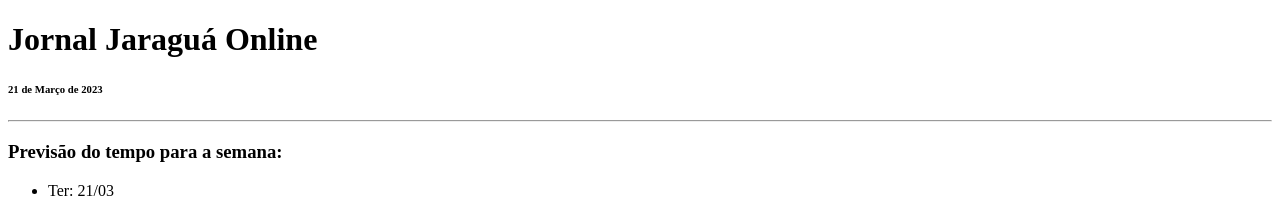
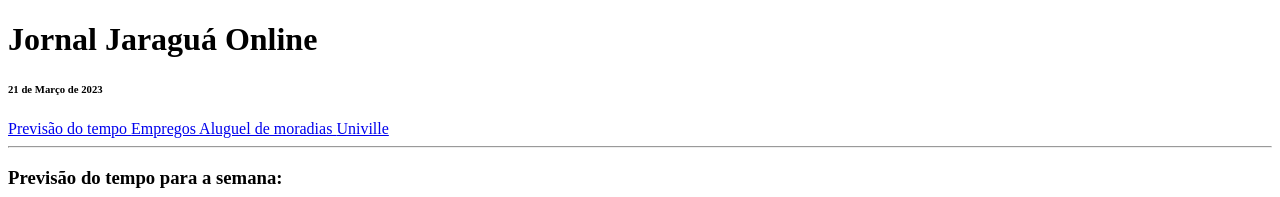
Before and after one commit to AntoniusGuh/AntoniusGuh.github.io, a plain HTML site: page Trabalho01/index.html in a window 1280 px wide. Shown: the top 197 px of the page. Drawn offline with Linux system fonts and the light colour scheme.

Commit message:
Update index.html

```diff
--- a/Trabalho01/index.html
+++ b/Trabalho01/index.html
@@ -8,8 +8,20 @@
 	<body>
 		<h1>Jornal Jaraguá Online</h1>
 		<h6>21 de Março de 2023</h4>
+		<a href="#tempo">
+			Previsão do tempo
+		</a>
+		<a href="#emprego">
+			Empregos
+		</a>
+		<a href="#casa">
+			Aluguel de moradias
+		</a>
+		<a href="#univille">
+			Univille
+		</a>
 		<hr>
-		<h3>Previsão do tempo para a semana:</h3>
+		<h3 id="tempo">Previsão do tempo para a semana:</h3>
 		<ul>
 			<li>Ter: 21/03</li>
 			<ul>
@@ -62,7 +74,7 @@
 		</ul>
 		<br><hl>
 		<hr>
-		<h3>Portal do Emprego</h3>
+		<h3 id="emprego">Portal do Emprego</h3>
 		<h4>Atendente</h4>
 		<ul>
 			<li><b>Local:</b> Renner, Jaraguá do Sul Park Shopping</li>
@@ -85,7 +97,7 @@
 			<li><mark>Nescessário estar cursando ensino superior em alguma área de ti</mark></li>
 		</ul>
 		<hr>
-		<h3>Residências disponíveis para locação</h3>
+		<h3 id="casa">Residências disponíveis para locação</h3>
 		<h4>Condomínio Vale das Pedras</h4>
 		<p>2 quartos, 2 banheiros, 100m<sup>2</sup>, R$750,00</p>
 		<figure>
@@ -107,16 +119,11 @@
 			<br><figurecaption>Apartamentos no Condomínio das Cores</figurecaption>
 		</figure>
 		<hr>
-		<p><u><b><i>Buscando uma universidade para cursar o seu desejado curso superior?</i></b></u></p>
+		<p id="univille"><u><b><i>Buscando uma universidade para cursar o seu desejado curso superior?</i></b></u></p>
 		<p>Venha para a Univille<br>Acesse o site e confira os cursos disponìveis:</p>
 		<a href=https://universo.univille.br/cursos-de-graduacao/target=“_blank”>
 			VENHA CONFERIR!
 		</a>
 		<hr>
-		<h4>TEM ALGUMA NOTÌCIA QUE QUEIRA COMPARTILHAR COM O PÙBLICO?</h4>
-		<p>Mande para esse email que talvez ela seja publicada na próxima edição do jornal</p>
-		<a href=“gustavo.antonius@univille.br”>
-			ENVIE AQUI!
-		</a>
 		</body>
 </html>
```
